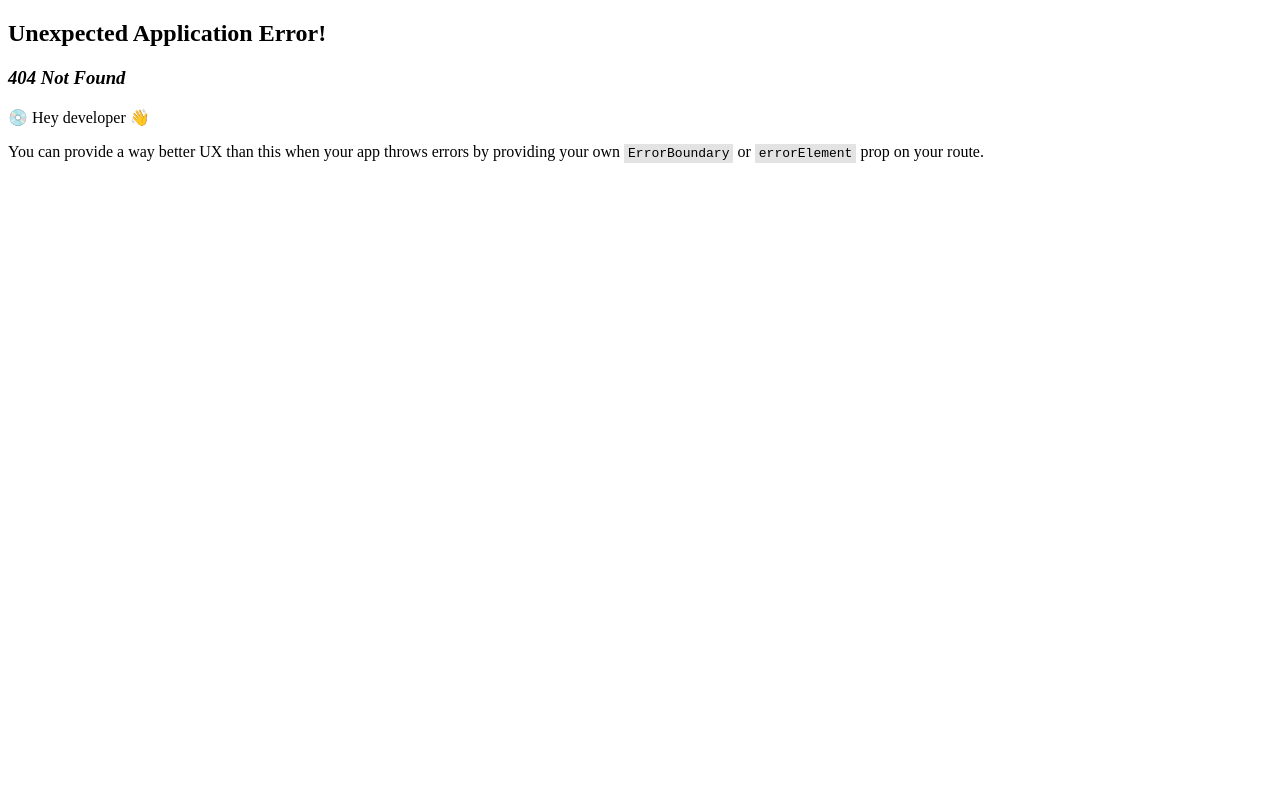
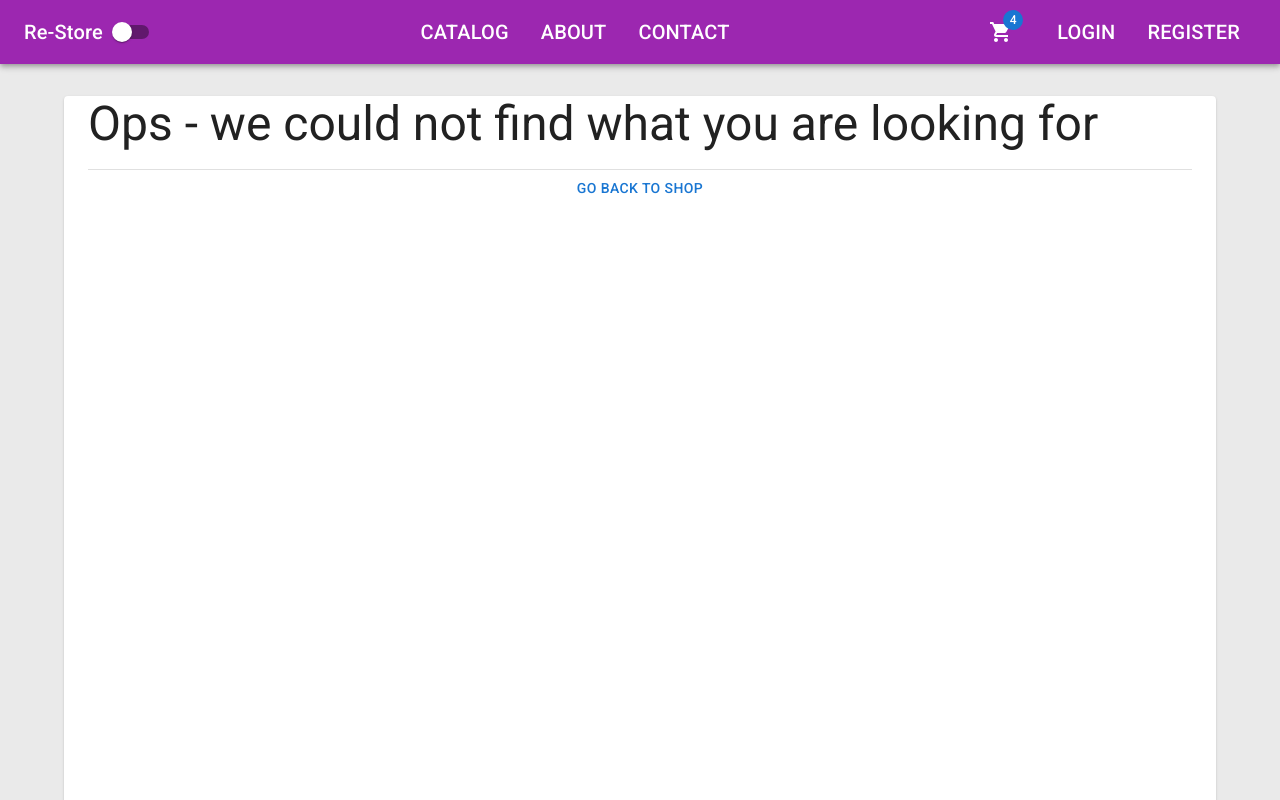
Before and after one commit to jingleBearOps/store, a React (Create React App) app in the folder reStore/client/: page /not-found in a window 1280 px wide. Before the commit this address had no page. Shown: the top 800 px of the page. Built offline with nearby package versions, Linux system fonts and the light colour scheme.

Commit message:
not found page component

```diff
--- /dev/null
+++ b/reStore/client/src/app/errors/NotFound.tsx
@@ -0,0 +1,11 @@
+import { Container, Paper, Divider, Typography, Button } from "@mui/material"
+import { Link } from "react-router-dom"
+export default function NotFound() {
+    return (
+        <Container component={Paper} sx={{height: 4000}}>
+            <Typography gutterBottom variant= 'h3'>Ops - we could not find what you are looking for</Typography>
+            <Divider/>
+            <Button fullWidth component  = {Link} to = "/catalog"> Go back to Shop</Button>
+        </Container>
+    )
+}
--- a/reStore/client/src/app/router/Routes.tsx
+++ b/reStore/client/src/app/router/Routes.tsx
@@ -1,4 +1,4 @@
-import { createBrowserRouter } from "react-router-dom";
+import { Navigate, createBrowserRouter } from "react-router-dom";
 import HomePage from "../../features/home/HomePage";
 import App from "../layout/App";
 import Catalog from "../../features/catalog/catalog";
@@ -6,6 +6,7 @@
 import AboutPage from "../../features/about/AboutPage";
 import ContactPage from "../../features/contact/ContactPage";
 import ServerError from "../errors/ServerError";
+import NotFound from "../errors/NotFound";
 export const router = createBrowserRouter([
     {
         path:'/',
@@ -17,6 +18,8 @@
             {path: 'about', element: <AboutPage />},
             {path: 'contact', element: <ContactPage />},
             {path: 'server-error', element: <ServerError />},
+            {path: 'not-found', element: <NotFound />},
+            {path: '*', element: <Navigate replace to='/not-found' />},
 
         ]
     }
--- a/reStore/client/src/features/catalog/ProductDetails.tsx
+++ b/reStore/client/src/features/catalog/ProductDetails.tsx
@@ -3,6 +3,8 @@
 import { useParams } from "react-router-dom";
 import { Product } from "../../app/models/product";
 import agent from "../../app/api/agent";
+import { NOTFOUND } from "dns";
+import NotFound from "../../app/errors/NotFound";
 export default function ProductDetails(){
     const {id} = useParams<{id: string}>();
     const [product, setProduct] = useState<Product | null>(null);
@@ -14,7 +16,7 @@
             .finally(() => {setLoading(false)});
     },[id])
     if (loading) return <h3>Loading...</h3>
-    if (!product) return <h3>Product not found</h3>
+    if (!product) return <NotFound/>
     return (
         // <Typography variant='h2'>
         //     {product.name}
```
